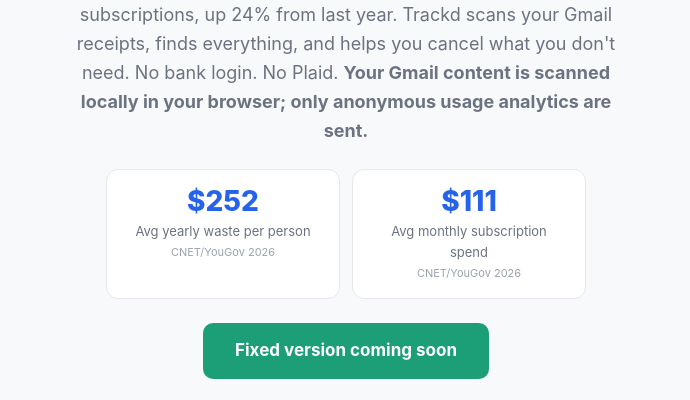
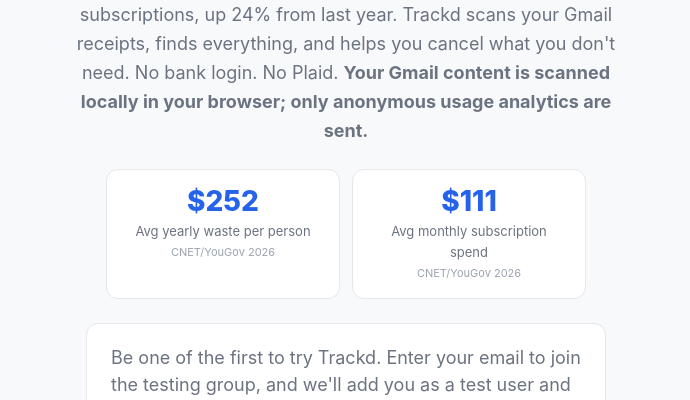
Before and after one commit to deanandreakis/trackd, a browser extension: page index.html in a window 1280 px wide. Shown: the part 329-729 px from the top of the page, without its empty margins (294-984 px from the left). Drawn offline with Linux system fonts and the light colour scheme.

Commit message:
Remove 'Fixed version coming soon' buttons; test-group signup form is now the primary CTA

```diff
--- a/index.html
+++ b/index.html
@@ -636,10 +636,6 @@
       </div>
     </div>
 
-    <div class="cta-btn coming-soon">
-      Fixed version coming soon
-    </div>
-
     <form name="trackd-test-group" method="POST" data-netlify="true" netlify-honeypot="bot-field" class="test-form" action="/#cta" data-netlify-recaptcha="false">
       <p class="test-form-intro">Be one of the first to try Trackd. Enter your email to join the testing group, and we'll add you as a test user and email you install instructions.</p>
       <input type="hidden" name="form-name" value="trackd-test-group" />
@@ -866,9 +862,7 @@
   <!-- Final CTA -->
   <section class="final-cta">
     <h2>Ready to find what you&rsquo;re paying for?</h2>
-    <div class="cta-btn coming-soon">
-      Fixed version coming soon
-    </div>
+    <p style="color: var(--text-secondary); font-size: 15px; margin-bottom: 16px;">Trackd is in a closed testing group right now. Join above to be among the first to try it.</p>
   </section>
 
   <!-- Footer -->
```
